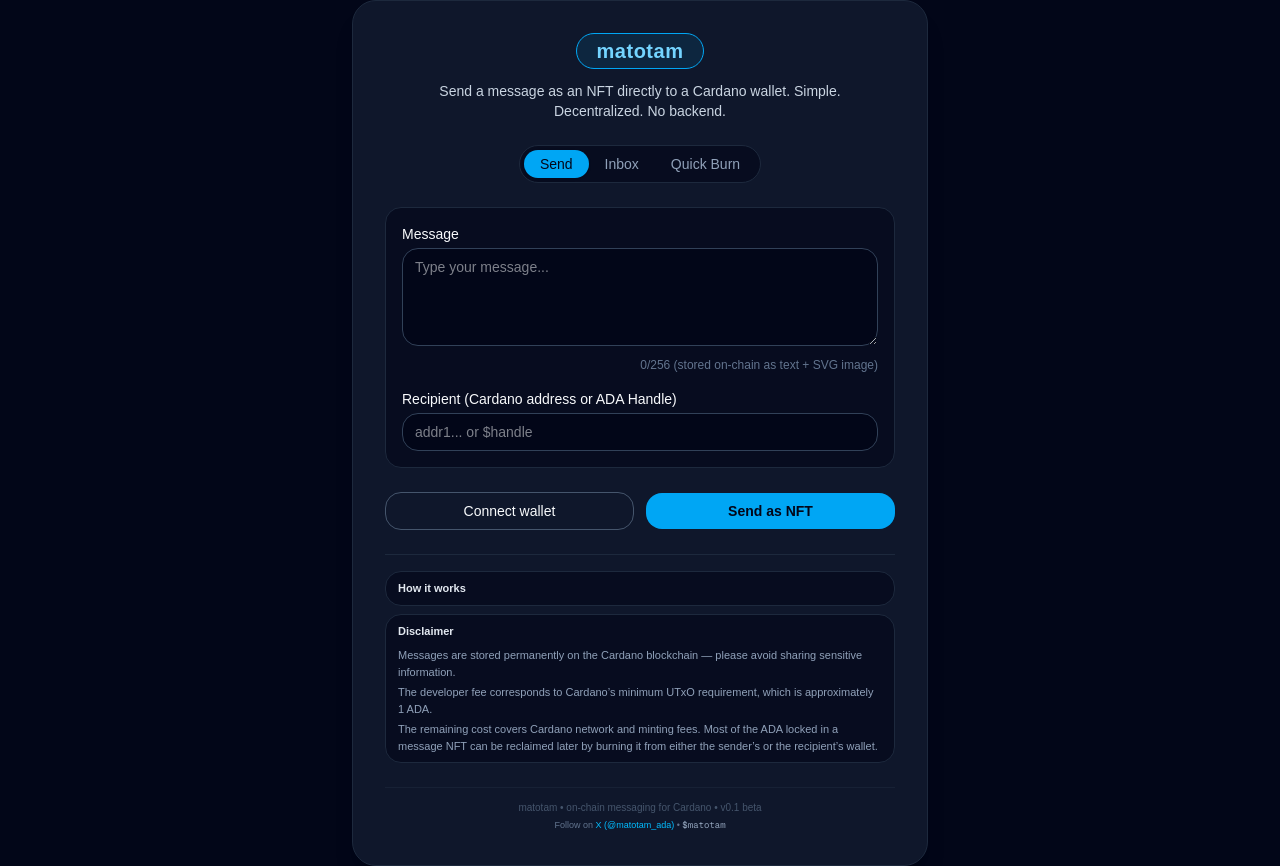
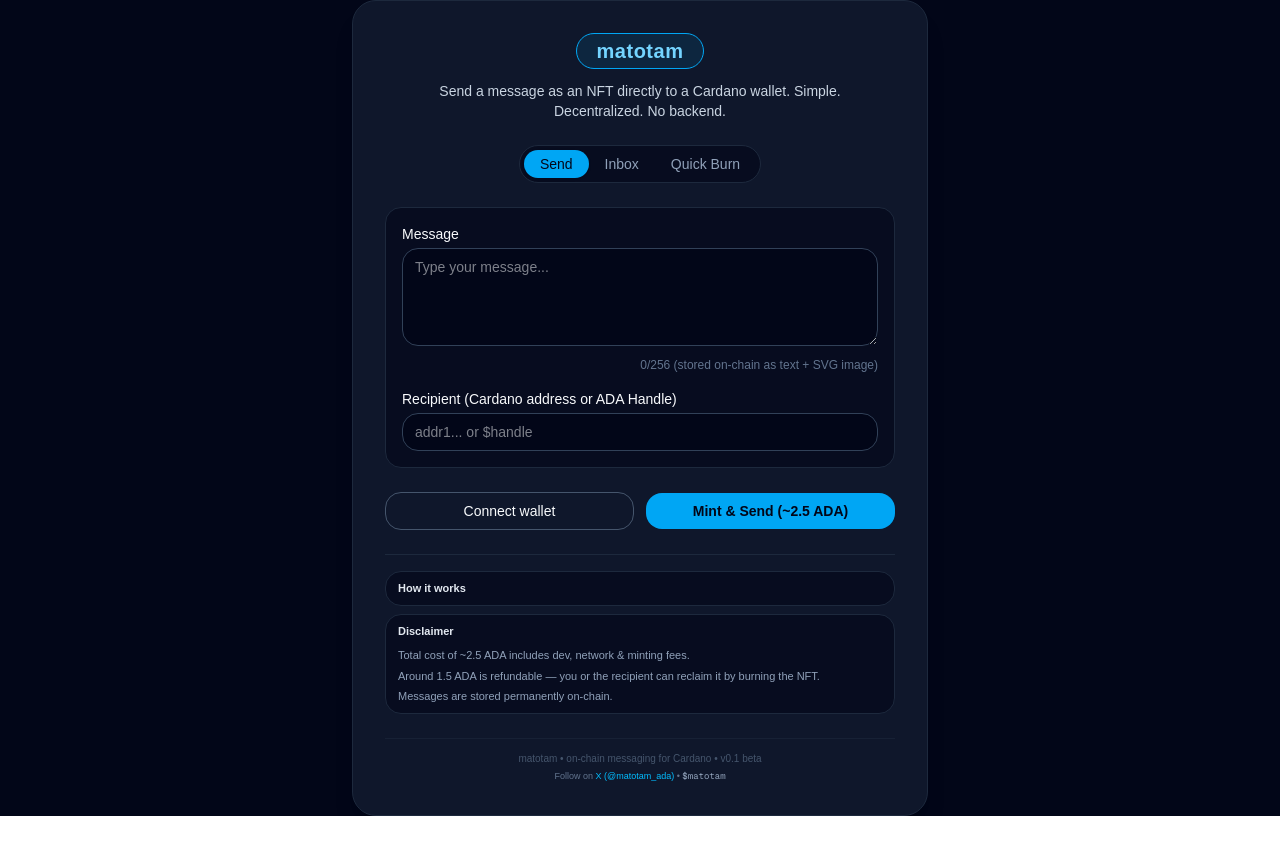
Before and after one commit to MatoB13/matotam, a Next.js app: page / in a window 1280 px wide. Both pictures are taken after a click on the heading "Disclaimer". After the commit the page ends 816 px from the top, so only its background shows below. Built offline with nearby package versions, Linux system fonts and the light colour scheme.

Commit message:
minor GUI improvements, added socials

```diff
--- a/src/app/page.tsx
+++ b/src/app/page.tsx
@@ -1555,7 +1555,7 @@ const metadata721 = JSON.parse(JSON.stringify(rawMetadata721));
       disabled={loading}
       className="flex-1 rounded-2xl bg-sky-500 hover:bg-sky-400 text-slate-950 text-sm font-semibold py-2 disabled:opacity-60"
     >
-      {loading ? "Sending..." : "Send as NFT"}
+      {loading ? "Sending..." : "Mint & Send (~2.5 ADA)"}
     </button>
   )}
 </div>
@@ -1620,18 +1620,15 @@ const metadata721 = JSON.parse(JSON.stringify(rawMetadata721));
             </summary>
             <div className="mt-2 space-y-1">
               <p>
-                Messages are stored permanently on the Cardano blockchain —
-                please avoid sharing sensitive information.
+                Total cost of ~2.5 ADA includes dev, network & minting fees.
               </p>
+
               <p>
-                The developer fee corresponds to Cardano’s minimum UTxO
-                requirement, which is approximately 1 ADA.
+                Around 1.5 ADA is refundable — you or the recipient can reclaim it by burning the NFT.
               </p>
+
               <p>
-                The remaining cost covers Cardano network and minting fees.
-                Most of the ADA locked in a message NFT can be reclaimed later
-                by burning it from either the sender’s or the recipient’s
-                wallet.
+                Messages are stored permanently on-chain.
               </p>
             </div>
           </details>
```
